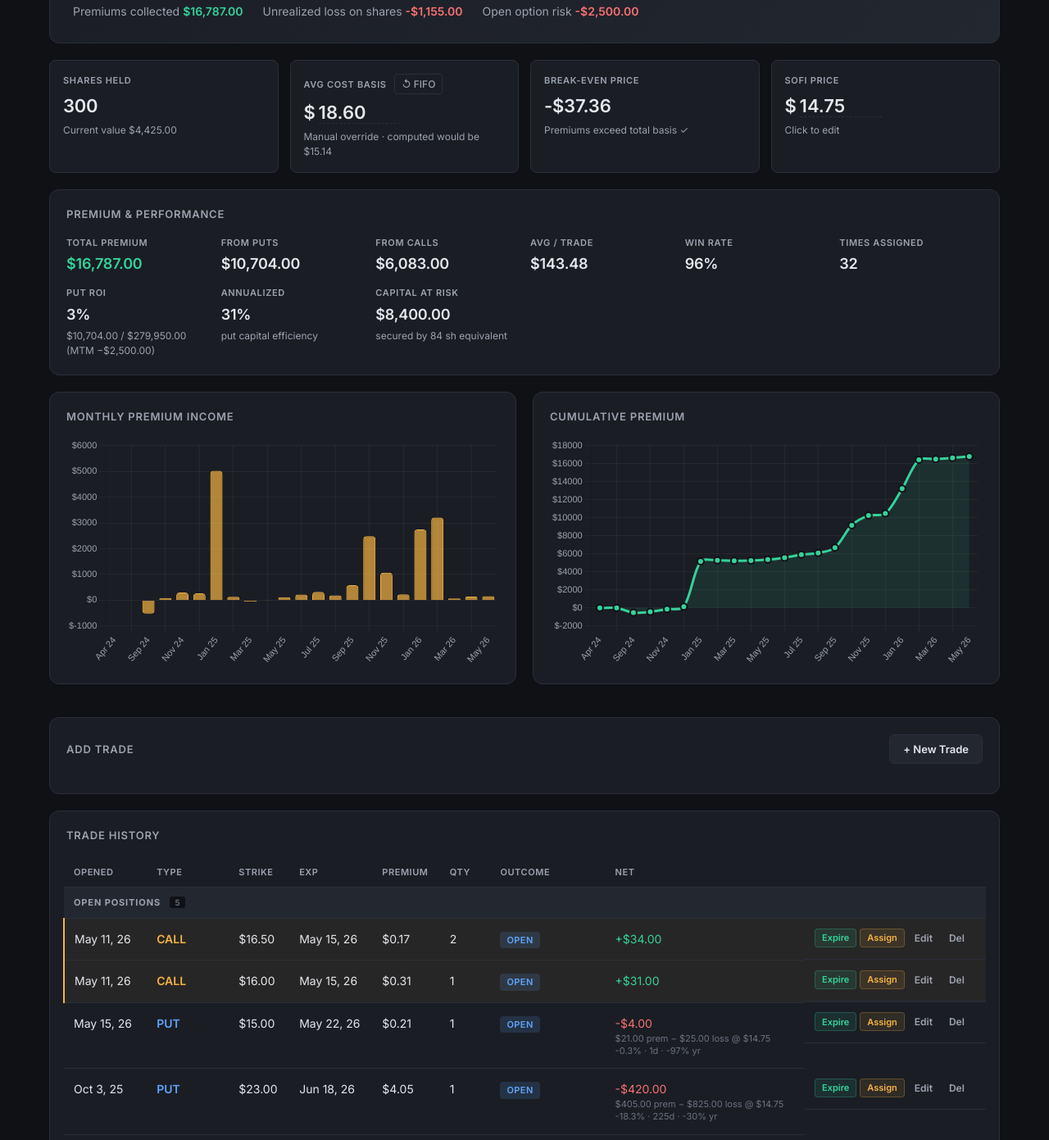
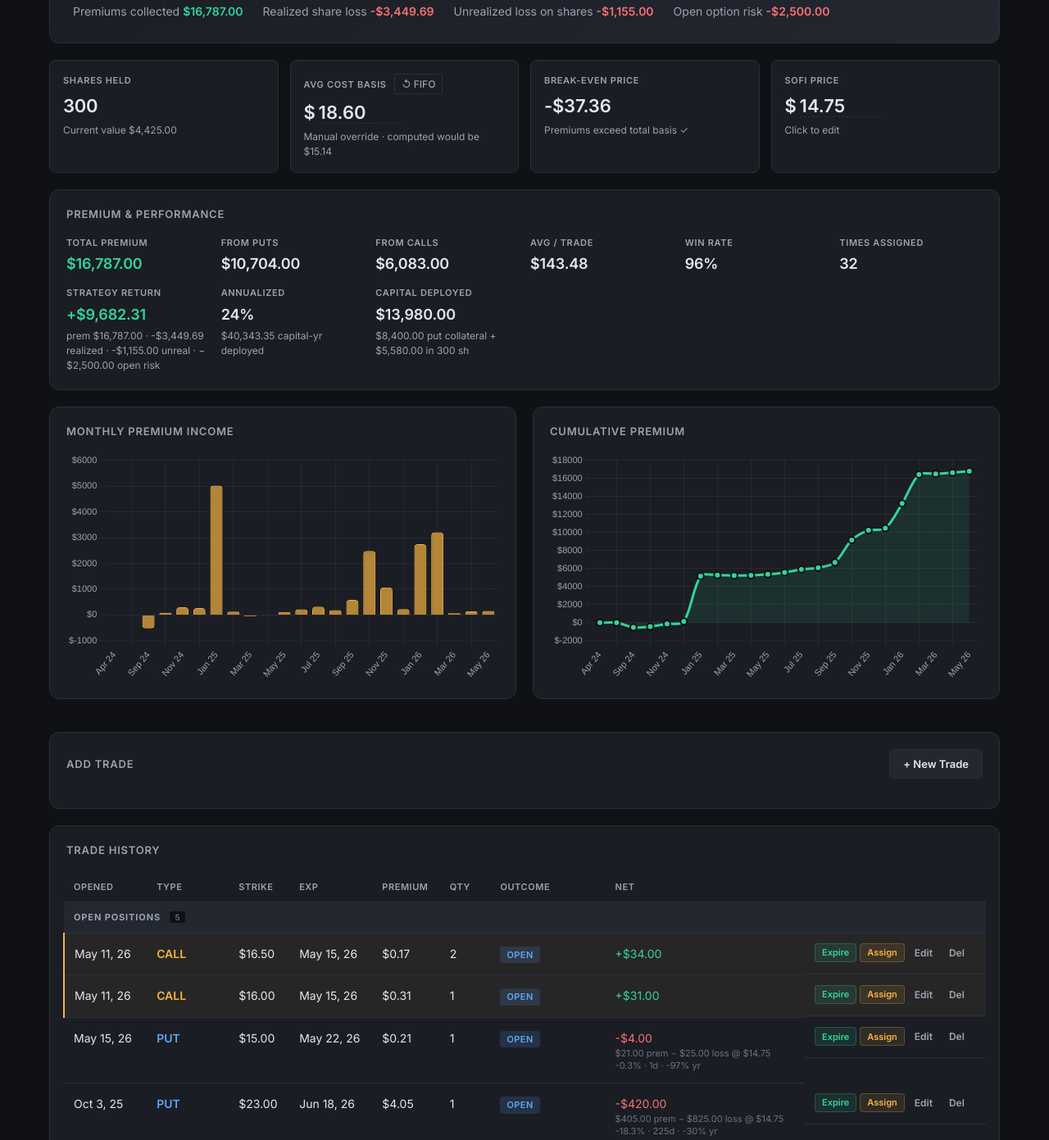
Before and after one commit to tdander26/sofi-wheel-dashboard, a plain HTML site: page index.html in a window 1280 px wide. Shown: the part 441-1832 px from the top of the page at 82% size. Drawn offline with nearby package versions, Linux system fonts and the light colour scheme.

Commit message:
Unify Put ROI into one Strategy Return — includes calls + share P&L
Previous Put ROI / Put Annual / Blended cells answered the narrow
question "what's my return on the cash I had to set aside for puts"
but that's not what most wheel traders actually want to track. The
user asked for an annualized return that includes call premiums and
the locked-in stock appreciation (or losses) from past assignments.

Two structural changes:

1. The FIFO walk now records realized share gains. Every time a lot
   is consumed by an outright sell or a call assignment, the per-share
   sale price (strike + premium for call-assigned) is compared to the
   lot's basis and the difference accumulates. \$3,449 of realized
   losses on this dataset, for example — invisible until now.

2. Net Position (hero) and the Premium card's "return" cells now use
   a single Strategy Return = premium + realized + unrealized − open
   option risk. The hero detail line spells out each component.

Premium card cells condensed: Put ROI, Put Annual, Blended Annual,
Capital at Risk → Strategy Return, Annualized, Capital Deployed. The
Annualized rate is total-return / (put-capital-days + share-basis-days)
× 365 — every dollar that's been tied up, every day it's been tied
up, against everything the strategy has produced.

On the user's data at \$14.75: \$16,787 prem − \$3,450 realized loss
− \$1,155 unrealized − \$2,500 open option risk = \$9,682 strategy
return = 24% annualized on the \$40K of capital-years deployed.

Co-Authored-By: Claude Opus 4.7 (1M context) <noreply@anthropic.com>

```diff
--- a/index.html
+++ b/index.html
@@ -558,19 +558,19 @@
         <div class="stat-value" id="pm-assigned">0</div>
       </div>
       <div class="premium-cell">
-        <div class="stat-label" title="Premium received / total capital tied up on cash-secured puts">Put ROI</div>
-        <div class="stat-value" id="pm-roi">—</div>
-        <div class="stat-sub" id="pm-roi-sub">on put collateral</div>
+        <div class="stat-label" title="Premium income + realized share gains + paper P&L on held shares − open option liability">Strategy Return</div>
+        <div class="stat-value" id="pm-return">$0</div>
+        <div class="stat-sub" id="pm-return-sub">all-in cumulative</div>
       </div>
       <div class="premium-cell">
-        <div class="stat-label" title="Time-weighted return: each put's premium / capital × days, then annualized">Annualized</div>
-        <div class="stat-value" id="pm-roi-annual">—</div>
-        <div class="stat-sub">put capital efficiency</div>
+        <div class="stat-label" title="Total return / (capital × days) × 365 — covers put collateral AND share basis, with call premium and locked-in share gains in the numerator">Annualized</div>
+        <div class="stat-value" id="pm-annualized">—</div>
+        <div class="stat-sub" id="pm-annualized-sub">on capital deployed</div>
       </div>
       <div class="premium-cell">
-        <div class="stat-label">Capital at Risk</div>
+        <div class="stat-label" title="Open put collateral + cost basis of shares currently held">Capital Deployed</div>
         <div class="stat-value" id="pm-capital">$0</div>
-        <div class="stat-sub" id="pm-capital-sub">on open puts</div>
+        <div class="stat-sub" id="pm-capital-sub">puts + shares now</div>
       </div>
     </div>
   </section>
@@ -998,10 +998,17 @@
     let rangePutCapital = 0;
     let rangePutCapitalTime = 0;
     const todayISO = new Date().toISOString().slice(0, 10);
-    const dayDiff = (open, close) => {
-      const o = new Date((open || todayISO) + 'T00:00:00').getTime();
-      const c = new Date((close || todayISO) + 'T00:00:00').getTime();
-      return Math.max(1, Math.round((c - o) / 86400000));
+    const DAY_MS = 86400000;
+    const msFor = (s) => new Date((s || todayISO) + 'T00:00:00').getTime();
+    const dayDiff = (open, close) => Math.max(1, Math.round((msFor(close) - msFor(open)) / DAY_MS));
+    const rangeFromMs = range.from ? msFor(range.from) : -Infinity;
+    const rangeToMs   = range.to   ? msFor(range.to)   :  Infinity;
+    const rangeOverlapDays = (open, close) => {
+      if (!range.from && !range.to) return dayDiff(open, close);
+      const start = Math.max(msFor(open), rangeFromMs);
+      const end   = Math.min(msFor(close), rangeToMs);
+      if (end <= start) return 0;
+      return Math.max(0, Math.round((end - start) / DAY_MS));
     };
 
     for (const t of allTrades) {
@@ -1035,9 +1042,12 @@
           putCapitalTotal += capital;
           putCapitalTimeTotal += capital * days;
           if (t.status === 'open') putCapitalOpenNow += capital;
-          if (inR) {
+          // For range view: count any portion of this put's lifetime that
+          // overlaps the range (not just puts opened in range).
+          const rDays = rangeOverlapDays(t.date, closeFor);
+          if (rDays > 0) {
             rangePutCapital += capital;
-            rangePutCapitalTime += capital * days;
+            rangePutCapitalTime += capital * rDays;
           }
         }
       }
@@ -1095,6 +1105,7 @@
 
     let lots = [];
     let shortShares = 0;
+    let realizedShareGain = 0; // locked-in P&L from sold shares and called-away shares
     function addLot(shares, basis) {
       if (shares <= 0) return;
       if (shortShares > 0) {
@@ -1104,18 +1115,44 @@
       }
       if (shares > 0) lots.push({ shares, basis });
     }
-    function subLots(shares) {
+    function subLots(shares, salePrice) {
       let remaining = shares;
       while (remaining > 0 && lots.length > 0) {
         const lot = lots[0];
+        const taken = Math.min(lot.shares, remaining);
+        // For shares sold/called away, the locked-in P&L is sale - basis.
+        // Sale price for call-assigned = strike + premium received (already
+        // baked into perShare upstream). Share_sell uses the sell price.
+        realizedShareGain += (salePrice - lot.basis) * taken;
         if (lot.shares <= remaining) { remaining -= lot.shares; lots.shift(); }
         else { lot.shares -= remaining; remaining = 0; }
       }
       if (remaining > 0) shortShares += remaining;
     }
+    // Walk events, accumulating share capital-days (cost basis × days held)
+    // along the way. This is the time-weighted capital tied up in shares —
+    // needed for a blended ROI that includes shares, not just put collateral.
+    const currentShareCapital = () => lots.reduce((s, l) => s + l.shares * l.basis, 0);
+    const daysBetween = (a, b) => Math.max(0, Math.round((msFor(b) - msFor(a)) / DAY_MS));
+
+    let totalShareCapitalDays = 0;
+    let rangeShareCapitalDays = 0;
+    let prevDate = null;
     for (const e of events) {
+      if (prevDate && prevDate !== e.date) {
+        const cap = currentShareCapital();
+        totalShareCapitalDays += cap * daysBetween(prevDate, e.date);
+        rangeShareCapitalDays += cap * rangeOverlapDays(prevDate, e.date);
+      }
       if (e.kind === 'add') addLot(e.shares, e.perShare);
-      else subLots(e.shares);
+      else subLots(e.shares, e.perShare);
+      prevDate = e.date;
+    }
+    // From last event up to today: currently held shares' capital
+    if (prevDate) {
+      const cap = currentShareCapital();
+      totalShareCapitalDays += cap * daysBetween(prevDate, todayISO);
+      rangeShareCapitalDays += cap * rangeOverlapDays(prevDate, todayISO);
     }
     // NOTE: wash sale rule adjustments (disallowed losses rolled into the
     // basis of replacement shares acquired within ±30 days) are NOT modeled
@@ -1138,11 +1175,16 @@
     const unrealizedVsBasis = sharesHeld > 0 ? currentValue - basisCost : 0;
     // Premium-adjusted basis = avg basis minus per-share premium attribution
     const adjBasis = sharesHeld > 0 ? avgBasis - (totalPremium / sharesHeld) : 0;
-    // Net position: premiums collected + unrealized P&L on currently held shares
-    // Net position: collected premium + unrealized P&L on shares − the MTM
-    // liability of any open short options (what you'd have to absorb if
-    // they were exercised at the current price).
-    const netPosition = totalPremium + unrealizedVsBasis - openOptionLiability;
+    // Net position = everything the wheel has produced:
+    //   • Premium income (puts + calls + any closed-out net)
+    //   • Realized share gains from past sales and call assignments
+    //   • Unrealized P&L on currently held shares
+    //   • Minus MTM liability on still-open short options
+    // Capital deployed at this moment = open put collateral + cost basis of
+    // shares currently held.
+    const capitalDeployedNow = putCapitalOpenNow + (sharesHeld * avgBasis);
+    const totalReturn = totalPremium + realizedShareGain + unrealizedVsBasis - openOptionLiability;
+    const netPosition = totalReturn;
 
     let winsCount = 0, lossesCount = 0;
     let rangeWins = 0, rangeLosses = 0;
@@ -1181,6 +1223,18 @@
     const rangePutROIAnnualized = rangePutCapitalTime > 0
       ? (rangePutsPremium / rangePutCapitalTime) * 365 : 0;
 
+    // Annualized strategy return — total return / capital-time × 365.
+    // Numerator includes call premium, locked-in share gains, and the
+    // current paper P&L on held shares. Denominator counts every dollar
+    // that's been tied up (put collateral or share basis) across every
+    // day it was deployed, so the rate reflects actual capital efficiency.
+    const totalCapitalDays = putCapitalTimeTotal + totalShareCapitalDays;
+    const strategyAnnualized = totalCapitalDays > 0
+      ? (totalReturn / totalCapitalDays) * 365 : 0;
+    const rangeTotalCapitalDays = rangePutCapitalTime + rangeShareCapitalDays;
+    const rangeBlendedAnnualized = rangeTotalCapitalDays > 0
+      ? (rangeTotalPremium / rangeTotalCapitalDays) * 365 : 0;
+
     return {
       // Current snapshot — never filtered by range
       sharesHeld, basisCost, avgBasis, avgBasisFifo, isOverridden,
@@ -1191,9 +1245,14 @@
       winRate, avgPremium, netPosition,
       tradeCount: allTrades.length, optionTradeCount,
       // Capital deployed + ROI on puts
-      putCapitalTotal, putCapitalOpenNow, putROI, putROIAnnualized,
+      putCapitalTotal, putCapitalTimeTotal, putCapitalOpenNow, putROI, putROIAnnualized,
+      rangePutCapital, rangePutCapitalTime, rangePutROI, rangePutROIAnnualized,
       // Mark-to-market on open short options
       openPutLiability, openCallLiability, openOptionLiability,
+      // Strategy-wide return (premium + realized + unrealized − open option risk)
+      realizedShareGain, totalReturn, capitalDeployedNow,
+      totalShareCapitalDays, totalCapitalDays, strategyAnnualized,
+      rangeShareCapitalDays, rangeTotalCapitalDays, rangeBlendedAnnualized,
       // Win/loss counts
       winsCount, lossesCount, rangeWins, rangeLosses,
       // Range-filtered tallies
@@ -1261,6 +1320,11 @@
       mainNum = c.netPosition;
       mainPositive = c.netPosition >= 0;
       detailHtml += `<span>Premiums collected <strong class="pos">${fmtMoney(c.totalPremium)}</strong></span>`;
+      if (c.realizedShareGain !== 0) {
+        const cls = c.realizedShareGain >= 0 ? 'pos' : 'neg';
+        const label = c.realizedShareGain >= 0 ? 'Realized share gain' : 'Realized share loss';
+        detailHtml += `<span>${label} <strong class="${cls}">${fmtMoney(c.realizedShareGain, { sign: true })}</strong></span>`;
+      }
       if (c.sharesHeld > 0) {
         const cls = c.unrealizedVsBasis >= 0 ? 'pos' : 'neg';
         const label = c.unrealizedVsBasis >= 0 ? 'Unrealized gain on shares' : 'Unrealized loss on shares';
@@ -1269,7 +1333,7 @@
       if (c.openOptionLiability > 0) {
         detailHtml += `<span>Open option risk <strong class="neg">${fmtMoney(-c.openOptionLiability, { sign: true })}</strong></span>`;
       }
-      if (c.sharesHeld === 0 && c.openOptionLiability === 0) {
+      if (c.sharesHeld === 0 && c.openOptionLiability === 0 && c.realizedShareGain === 0) {
         detailHtml += `<span class="muted">No shares or open options</span>`;
       }
     } else {
@@ -1333,19 +1397,37 @@
     document.getElementById('pm-winrate').textContent = useWin !== null ? fmtPct(useWin) : '—';
     document.getElementById('pm-assigned').textContent = fmtNum(useAssigned);
 
-    // Put ROI / Annualized / Capital deployed
-    const useROI       = isAll ? c.putROI           : c.rangePutROI;
-    const useROIAnn    = isAll ? c.putROIAnnualized : c.rangePutROIAnnualized;
-    const useCapTotal  = isAll ? c.putCapitalTotal  : c.rangePutCapital;
-    document.getElementById('pm-roi').textContent = useCapTotal > 0 ? fmtPct(useROI) : '—';
-    const mtmNote = isAll && c.openPutLiability > 0 ? ` (MTM −${fmtMoney(c.openPutLiability)})` : '';
-    document.getElementById('pm-roi-sub').textContent = useCapTotal > 0
-      ? `${fmtMoney(isAll ? c.putsPremium : c.rangePutsPremium)} / ${fmtMoney(useCapTotal)}${mtmNote}`
-      : 'on put collateral';
-    document.getElementById('pm-roi-annual').textContent = useCapTotal > 0 ? fmtPct(useROIAnn) : '—';
-    document.getElementById('pm-capital').textContent = fmtMoney(c.putCapitalOpenNow);
+    // Strategy Return / Annualized / Capital Deployed.
+    // For the in-range view, "return" is the premium earned in the window
+    // (we don't try to attribute share gains and unrealized P&L to a date
+    // window — those are a snapshot, not a period flow).
+    const useReturn = isAll ? c.totalReturn : c.rangeTotalPremium;
+    const useAnn    = isAll ? c.strategyAnnualized : c.rangeBlendedAnnualized;
+    const useCapDays = isAll ? c.totalCapitalDays : c.rangeTotalCapitalDays;
+    const returnEl = document.getElementById('pm-return');
+    returnEl.textContent = fmtMoney(useReturn, { sign: true });
+    returnEl.className = 'stat-value ' + (useReturn >= 0 ? 'pos' : 'neg');
+    if (isAll) {
+      const parts = [];
+      parts.push(`prem ${fmtMoney(c.totalPremium)}`);
+      if (c.realizedShareGain !== 0)  parts.push(`${c.realizedShareGain >= 0 ? '+' : ''}${fmtMoney(c.realizedShareGain)} realized`);
+      if (c.unrealizedVsBasis !== 0)  parts.push(`${c.unrealizedVsBasis >= 0 ? '+' : ''}${fmtMoney(c.unrealizedVsBasis)} unreal`);
+      if (c.openOptionLiability > 0)  parts.push(`−${fmtMoney(c.openOptionLiability)} open risk`);
+      document.getElementById('pm-return-sub').textContent = parts.join(' · ');
+    } else {
+      document.getElementById('pm-return-sub').textContent = `premium for ${c.range.label}`;
+    }
+    document.getElementById('pm-annualized').textContent = useCapDays > 0 ? fmtPct(useAnn) : '—';
+    document.getElementById('pm-annualized-sub').textContent = useCapDays > 0
+      ? `${fmtMoney(useCapDays / 365)} capital-yr deployed`
+      : 'on capital deployed';
+
+    document.getElementById('pm-capital').textContent = fmtMoney(c.capitalDeployedNow);
+    const capParts = [];
+    if (c.putCapitalOpenNow > 0)             capParts.push(`${fmtMoney(c.putCapitalOpenNow)} put collateral`);
+    if (c.sharesHeld * c.avgBasis > 0)       capParts.push(`${fmtMoney(c.sharesHeld * c.avgBasis)} in ${fmtNum(c.sharesHeld)} sh`);
     document.getElementById('pm-capital-sub').textContent =
-      c.putCapitalOpenNow > 0 ? `secured by ${fmtNum(c.putCapitalOpenNow / 100)} sh equivalent` : 'no open puts';
+      capParts.length > 0 ? capParts.join(' + ') : 'no positions';
     const pmHeader = document.querySelector('.premium-card-header');
     if (pmHeader) pmHeader.textContent = isAll ? 'Premium & Performance' : `Premium & Performance — ${c.range.label}`;
 
```
